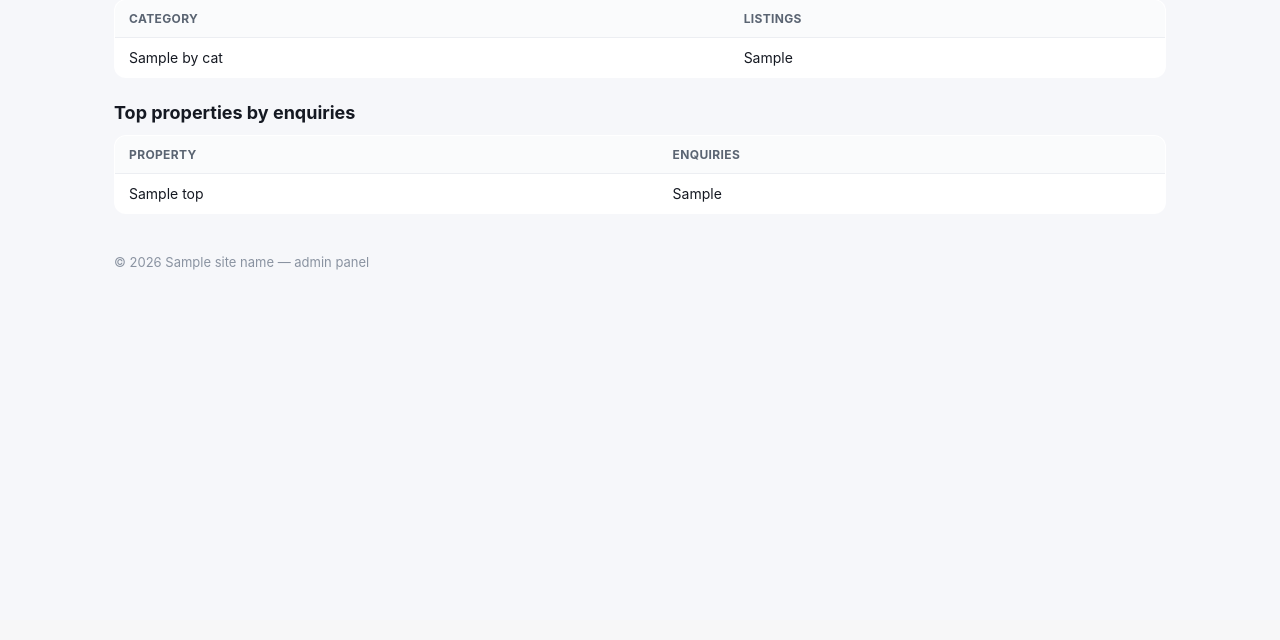
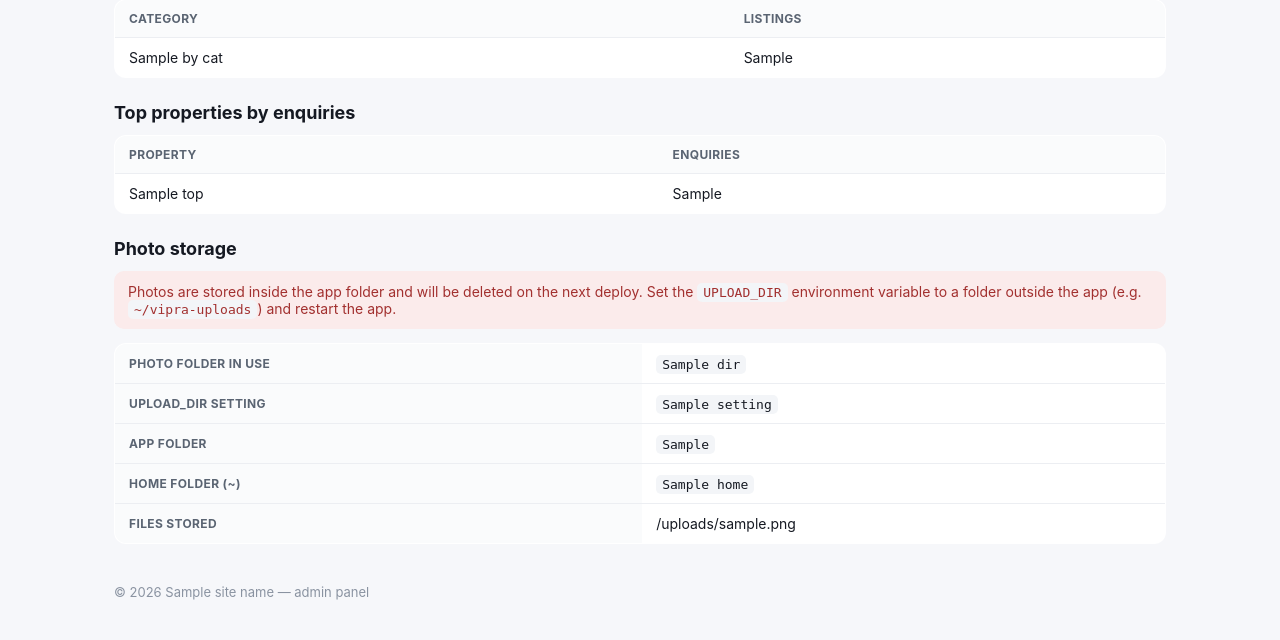
Before and after one commit to pratsacharya/viprarealty.com_github, a Node server app: template app/views/dashboard.ejs in a window 1280 px wide. Shown: the part 180-820 px from the top of the page. Before the commit the page ends 450 px from the top, so only its background shows below. Run offline with Node 20, Linux system fonts and the light colour scheme; the template is opened without the code that fills it: most values are stand-ins (such as "Sample title", 1, 10 or a date in 2020).

Commit message:
Dashboard: show where photos are stored (master only)
Shows the photo folder in use, the UPLOAD_DIR value the app received, the
app and home folders, and a warning when the folder sits inside the app
folder (where a deploy deletes it). Makes a missing or ignored UPLOAD_DIR
visible without reading server logs.

Co-Authored-By: Claude Fable 5.2 <noreply@anthropic.com>

```diff
--- a/app/routes/admin.js
+++ b/app/routes/admin.js
@@ -25,7 +25,7 @@ const router = express.Router();
       : h));
 });
 
-const { UPLOAD_DIR, diskPath, isLocal, isMissing } = require('../src/uploads');
+const { UPLOAD_DIR, diskPath, isLocal, isMissing, storageInfo } = require('../src/uploads');
 
 const OK_EXT = ['jpg', 'jpeg', 'png', 'webp', 'gif'];
 const storage = multer.diskStorage({
@@ -114,7 +114,8 @@ router.get('/dashboard', async (req, res) => {
   const [top] = await pool.query(`SELECT p.project_title, COUNT(e.id) n
     FROM properties p JOIN enquiries e ON e.property_id=p.id AND e.otp_verified=1
     GROUP BY p.id ORDER BY n DESC LIMIT 5`);
-  res.render('dashboard', { ...base(req), page: 'dashboard', counts, byCat, top });
+  const storage = req.session.user.role === 'master' ? storageInfo() : null;
+  res.render('dashboard', { ...base(req), page: 'dashboard', counts, byCat, top, storage });
 });
 
 // ---------- properties list + status actions ----------
--- a/app/src/uploads.js
+++ b/app/src/uploads.js
@@ -27,4 +27,20 @@ const diskPath = (filePath) => path.join(UPLOAD_DIR, path.basename(String(filePa
 const isLocal = (filePath) => String(filePath).startsWith('uploads/');
 const isMissing = (filePath) => isLocal(filePath) && !fs.existsSync(diskPath(filePath));
 
-module.exports = { UPLOAD_DIR, diskPath, isLocal, isMissing };
+// Diagnostics for the admin dashboard: where photos are stored and whether a deploy will wipe them.
+function storageInfo() {
+  const appRoot = path.join(__dirname, '..');
+  const rel = path.relative(fs.realpathSync(appRoot), fs.realpathSync(UPLOAD_DIR));
+  let files = 0;
+  try { files = fs.readdirSync(UPLOAD_DIR).filter((f) => !f.startsWith('.')).length; } catch (e) {}
+  return {
+    dir: UPLOAD_DIR,
+    setting: (process.env.UPLOAD_DIR || '').trim(),
+    insideApp: !rel.startsWith('..') && !path.isAbsolute(rel),
+    appRoot,
+    home: os.homedir(),
+    files,
+  };
+}
+
+module.exports = { UPLOAD_DIR, diskPath, isLocal, isMissing, storageInfo };
--- a/app/views/dashboard.ejs
+++ b/app/views/dashboard.ejs
@@ -17,4 +17,21 @@
 <% if (!top.length) { %><tr><td class="muted" colspan="2">No verified enquiries yet.</td></tr><% } %>
 <% top.forEach(r => { %><tr><td><%= r.project_title || '—' %></td><td><%= r.n %></td></tr><% }) %>
 </table>
+
+<% if (storage) { %>
+<h2>Photo storage</h2>
+<% if (storage.insideApp) { %>
+  <p class="note err">Photos are stored inside the app folder and will be deleted on the next deploy.
+    Set the <code>UPLOAD_DIR</code> environment variable to a folder outside the app (e.g. <code>~/vipra-uploads</code>) and restart the app.</p>
+<% } else { %>
+  <p class="note ok">Photos are stored outside the app folder and survive deploys.</p>
+<% } %>
+<table>
+  <tr><th>Photo folder in use</th><td><code><%= storage.dir %></code></td></tr>
+  <tr><th>UPLOAD_DIR setting</th><td><% if (storage.setting) { %><code><%= storage.setting %></code><% } else { %><span class="muted">not set — the app did not receive it</span><% } %></td></tr>
+  <tr><th>App folder</th><td><code><%= storage.appRoot %></code></td></tr>
+  <tr><th>Home folder (~)</th><td><code><%= storage.home %></code></td></tr>
+  <tr><th>Files stored</th><td><%= storage.files %></td></tr>
+</table>
+<% } %>
 <%- include('partials/footer') %>
```
